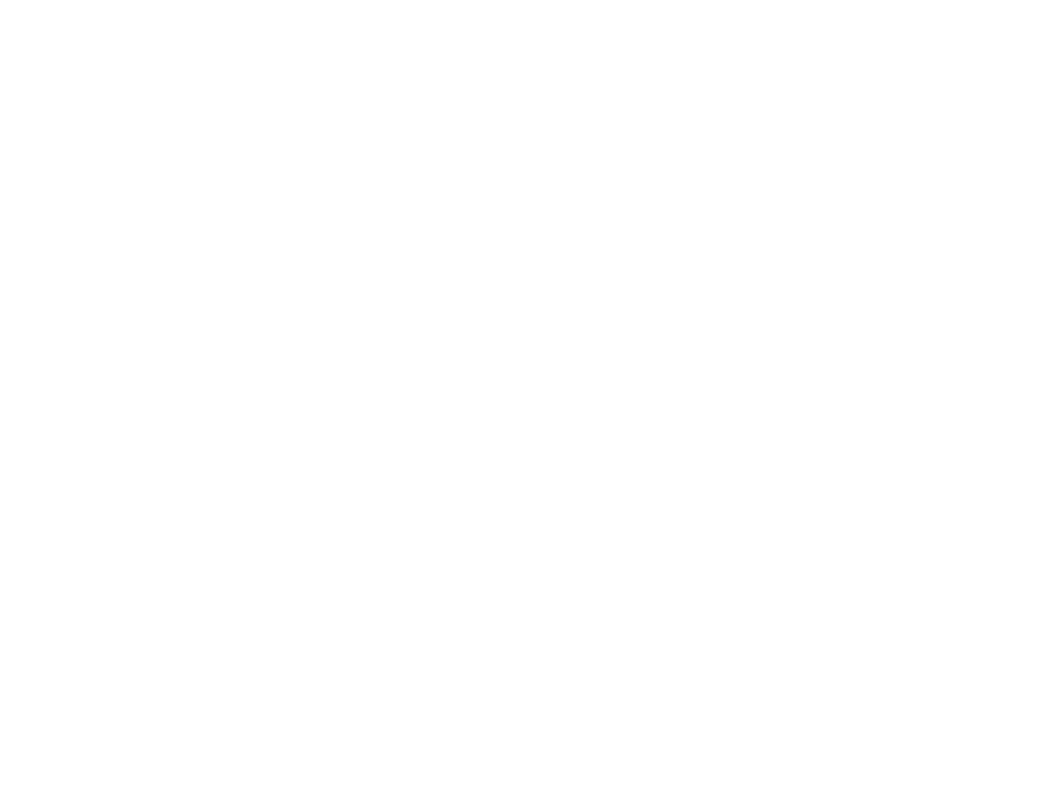
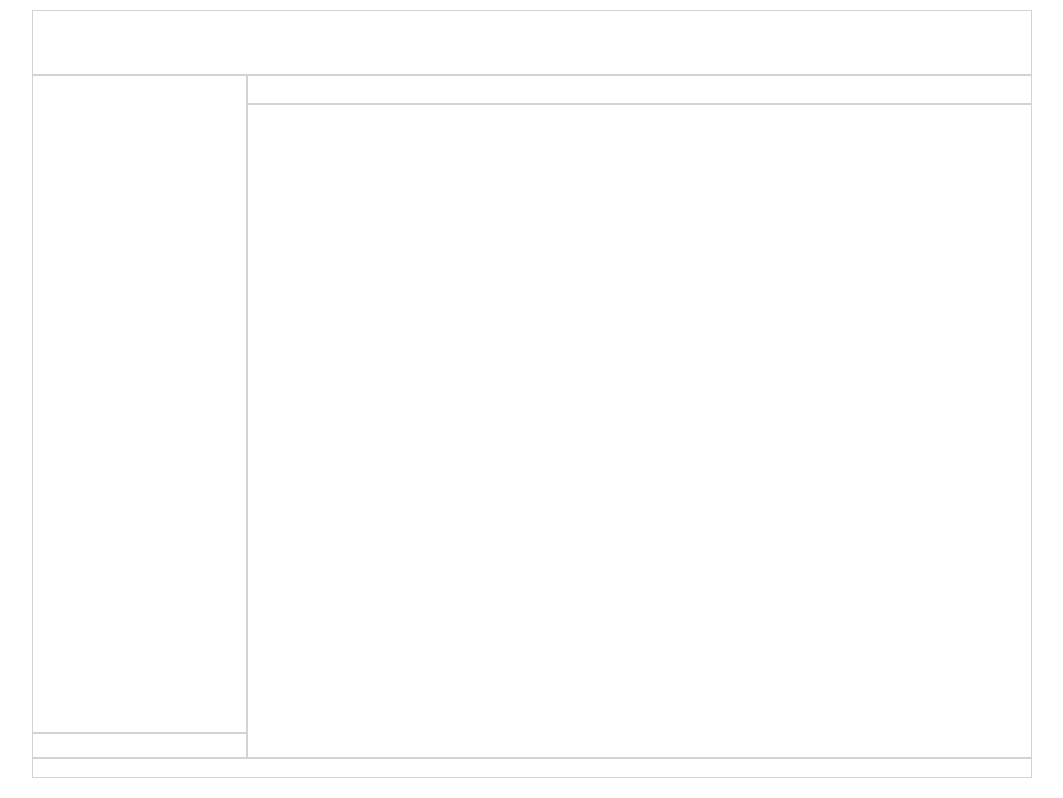
Before and after one commit to FYuKuo/midterm_exam_practice_0505, a plain HTML site: page index.html in a window 1280 px wide. Shown: the whole page, without its empty margins (108-1171 px from the left). Drawn offline with Linux system fonts and the light colour scheme.

Commit message:
css新增版面寬高,增加框線 完成切版

```diff
--- a/index.html
+++ b/index.html
@@ -5,6 +5,7 @@
     <meta http-equiv="X-UA-Compatible" content="IE=edge">
     <meta name="viewport" content="width=device-width, initial-scale=1.0">
     <title>國立科技高中─校園社團介紹網</title>
+    <link rel="stylesheet" href="./style.css">
 </head>
 <body class="main">
     <div class="top">
--- a/style.css
+++ b/style.css
@@ -0,0 +1,59 @@
+* {
+    box-sizing: border-box;
+    font-family: '標楷體';
+    text-align: center;
+}
+
+.top,.footer,
+.left>*,
+.right>* {
+    border: 1px solid lightgray;
+}
+
+.main {
+    width: 1024px;
+    display: flex;
+    flex-wrap: wrap;
+    justify-content: center;
+    margin: 10px auto;
+    padding: 0 12px;
+}
+
+.top {
+    flex-basis: 1000px;
+    height: 65px;
+}
+
+.left {
+    flex-basis: 215px;
+    height: calc(768px - 65px - 20px);
+    display: flex;
+    flex-direction: column;
+}
+
+.menu {
+    flex-basis: calc(100% - 25px);
+}
+
+.update {
+    flex-basis: 25px;
+}
+
+.right {
+    flex-basis: calc(100% - 215px);
+    display: flex;
+    flex-direction: column;
+}
+
+.marquee {
+    flex-basis: 29px;
+}
+
+.content {
+    flex-basis: calc(100% - 29px);
+}
+
+.footer {
+    flex-basis: 1000px;
+    height: 20px;
+}
```
